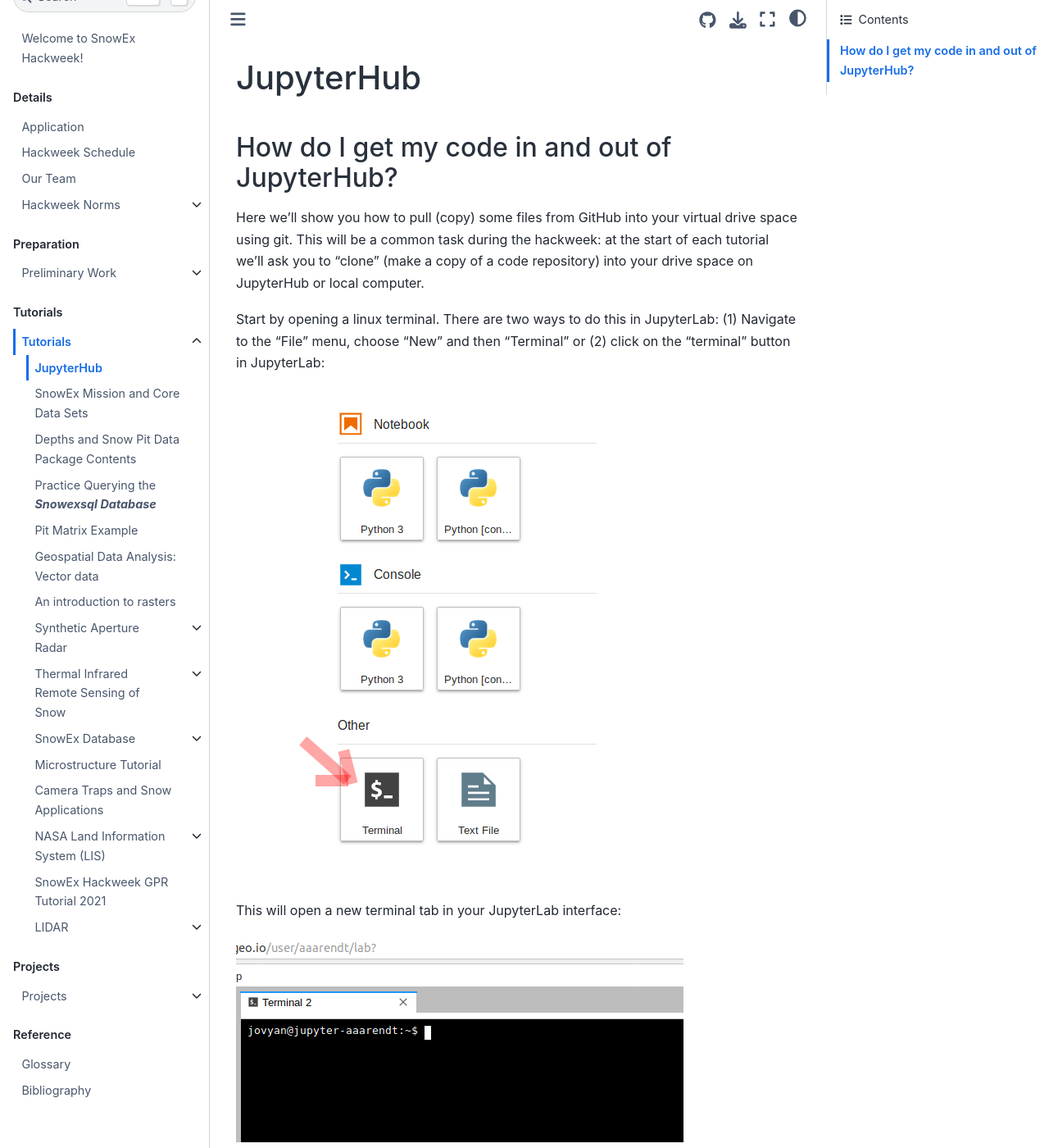
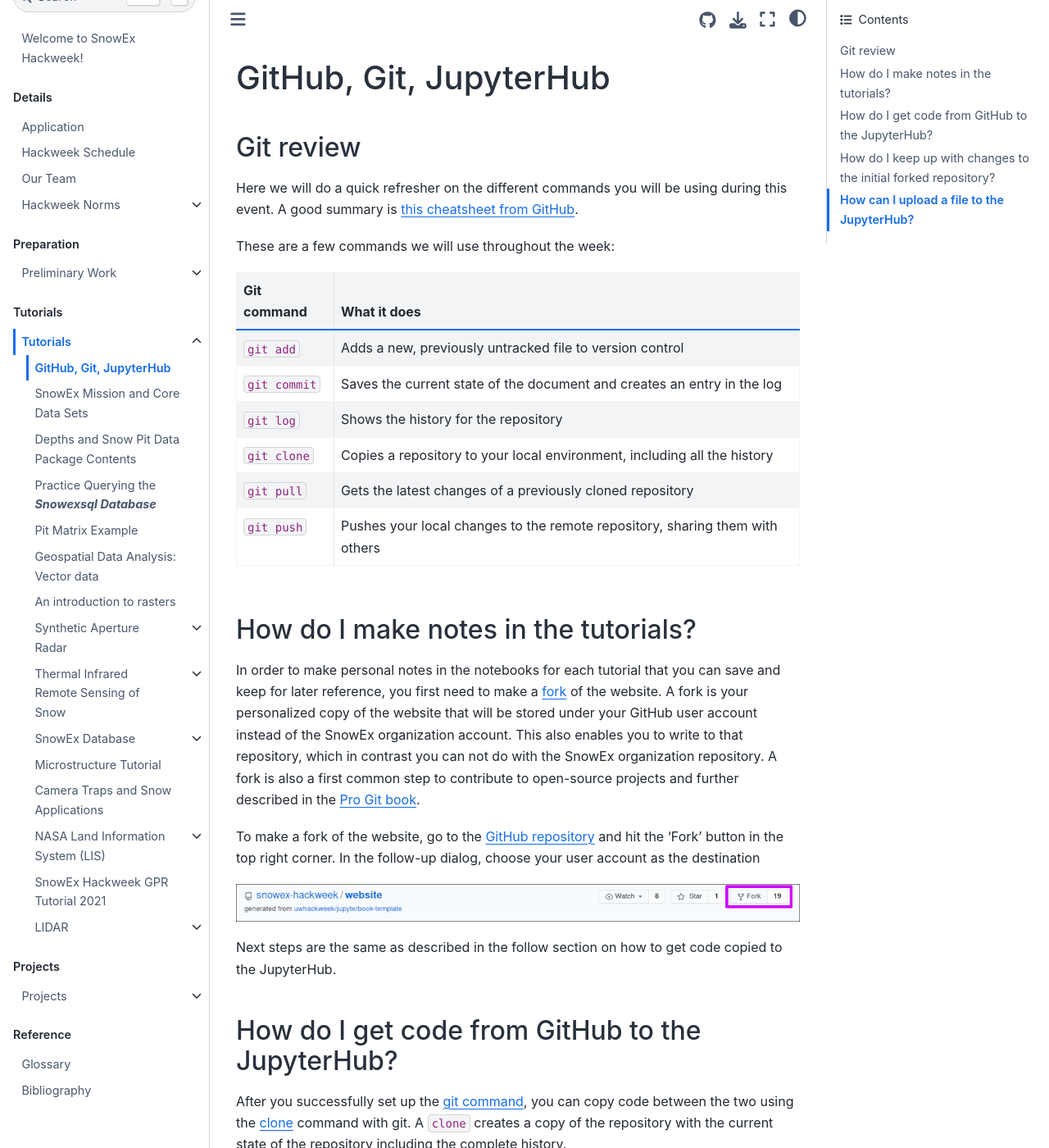
Before and after one commit to snowex-hackweek/website-2021, a Jupyter Book: the page built from book/tutorials/jupyter.md, in a window 1280 px wide and 1400 px high. Shown: the whole window at 82% size. Built offline with Jupyter Book 1.0.4 settings and Sphinx 7.4.7 and the Sphinx Book theme 1.1.4, drawn with Linux system fonts in a browser that asks for light colours; some of the changed text lies outside the part shown.

Commit message:
Tutorial - Update Git, GitHub, and JupyterHub

````diff
--- a/book/tutorials/jupyter.md
+++ b/book/tutorials/jupyter.md
@@ -1,56 +1,219 @@
-# JupyterHub
+# GitHub, Git, JupyterHub
 
-## How do I get my code in and out of JupyterHub?
+## Git review
 
-Here we'll show you how to pull (copy) some files from GitHub into your virtual
-drive space using git. This will be a common task during the hackweek: at the
-start of each tutorial we'll ask you to "clone" (make a copy of a code repository)
-into your drive space on JupyterHub or local computer.
+Here we will do a quick refresher on the different commands you will be using
+during this event. A good summary is [this cheatsheet from GitHub](https://training.github.com/downloads/github-git-cheat-sheet.pdf).
 
-Start by opening a linux terminal. There are two ways to do this in JupyterLab:
-(1) Navigate to the "File" menu, choose "New" and then "Terminal" or (2) click on
-the "terminal" button in JupyterLab:
+These are a few commands we will use throughout the week:
+| Git command | What it does |
+|---|---|
+|`git add` | Adds a new, previously untracked file to version control |
+|`git commit` | Saves the current state of the document and creates an entry in the log |
+|`git log` | Shows the history for the repository |
+| `git clone` | Copies a repository to your local environment, including all the history |
+| `git pull` | Gets the latest changes of a previously cloned repository |
+| `git push` | Pushes your local changes to the remote repository, sharing them with others |
 
-![terminal-button](../img/terminal-button.png)
+## How do I make notes in the tutorials?
 
-This will open a new terminal tab in your JupyterLab interface:
+In order to make personal notes in the notebooks for each tutorial that you
+can save and keep for later reference, you first need to make a
+[fork](https://docs.github.com/en/get-started/quickstart/github-glossary#clone)
+of the website. A fork is your personalized copy of the website that will be
+stored under your GitHub user account instead of the SnowEx organization account.
+This also enables you to write to that repository, which in contrast you can not
+do with the SnowEx organization repository. A fork is also a first common step
+to contribute to open-source projects and further described in the
+[Pro Git book](http://git-scm.com/book/en/v2/GitHub-Contributing-to-a-Project).
 
-![terminal-tab](../img/terminal.png)
+To make a fork of the website, go to the
+[GitHub repository](https://github.com/snowex-hackweek/website)
+and hit the 'Fork' button in the top right corner. In the follow-up dialog,
+choose your user account as the destination
 
-Now you can issue any Linux commands to manage your local file system.
+![github-fork](../img/github-fork.png)
 
-Now let's clone a repository. First, navigate in a browser on your own computer
-to the repository link [here](https://github.com/snowex-hackweek/website). Next,
-click on the green "clone or download" button and then copy the url into your
-clipboard by clicking the copy button:
+Next steps are the same as described in the follow section on how to get code
+copied to the JupyterHub.
 
-![clone](../img/clone.png)
+## How do I get code from GitHub to the JupyterHub?
 
-Now navigate back to your command line in JupyterLab. Type "git clone" and then
-paste in the url:
+After you successfully set up the {ref}`git command<setting-up-git>`, you can
+copy code between the two using the [clone](https://docs.github.com/en/get-started/quickstart/github-glossary#clone)
+command with git. A `clone` creates a copy of the repository with the current
+state of the repository including the complete history.
 
-![terminal-clone](../img/terminal-clone.png)
+### Example: Clone the fork of the website with the tutorials
 
-```{note} A note about cutting and pasting
-Pasting something from your clipboard into the JupyterLab terminal requires holding
-down the "shift" key and right-clicking.  This is different from the usual Linux
-method that only requires a right click.
+1. Go to the your user page on GitHub and select the 'website' repository.
+
+   The URL to clone the repository can be found after clicking on the green 'Code' button.
+
+   ![github-code](../img/github-clone-url.png)
+   <br/><br/>
+
+2. On the JupyterHub, open a new Terminal using the 'Launcher' or via the menu
+   File -> New -> Terminal
+
+   By default, a new Terminal will be in your home directory. Use the `pwd`
+   command to verify:
+
+   ```shell
+      pwd
+   ```
+
+   Output:
+   ```shell
+   /home/jovyan
+   ```
+
+3. In the Terminal, issue the `git clone` command and paste the URL you copied
+   in step 1.
+
+    ```{note} A note about cutting and pasting
+    Pasting something from your clipboard into the JupyterLab terminal requires holding
+    down the "shift" key and right-clicking.  This is different from the usual Linux
+    method that only requires a right click.
+    ```
+
+   ```{attention}
+      The below sample command has the `<github-username>` as a placeholder.
+      This should be replaced with your GitHub username.
+   ```
+
+   Your command should look like this before hitting the Enter key to execute it:
+    ```shell
+    git clone https://github.com/<github-username>/website
+    ```
+
+   Sample output:
+   ```shell
+   Cloning into 'website'...
+   remote: Enumerating objects: 3295, done.
+   remote: Counting objects: 100% (310/310), done.
+   remote: Compressing objects: 100% (212/212), done.
+   remote: Total 3295 (delta 159), reused 201 (delta 80), pack-reused 2985
+   Receiving objects: 100% (3295/3295), 84.81 MiB | 31.23 MiB/s, done.
+   Resolving deltas: 100% (1951/1951), done.
+   ```
+
+4. You now have a local copy of the website.
+
+   To verify, list the current working directory via the `ls` command:
+
+   ```shell
+   (notebook) jovyan@jupyter:~$ ls -l
+   ```
+
+   Sample output:
+   ```shell
+   total 4
+   drwxr-sr-x 6 jovyan users 4096 Jul  9 17:10 website
+   ```
+
+   You will also see the folder on the left-hand side in the file explorer:
+   ![jupyterhub-website-folder](../img/jupyterhub-website-folder.png)
+
+You are now set up to follow along with all tutorials, including making changes
+and then saving those by [recording changes with `git`](http://git-scm.com/book/en/v2/Git-Basics-Recording-Changes-to-the-Repository).
+To store your commits to GitHub, don't forget to issue a `git push` from your
+repository.
+
+## How do I keep up with changes to the initial forked repository?
+
+By making a fork of the website, you are creating a copy of the website as
+of the date you clicked the 'Fork' button. This also means that your version will not
+get any updates automatically if the SnowEx website repository is changed after
+your fork was created.
+
+To update your forked version with changes from the SnowEx version, you need to
+do a one time setup. This process is also called
+['working with a remote'](http://git-scm.com/book/en/v2/Git-Basics-Working-with-Remotes)
+for a git repository.
+
+### Add the SnowEx organization repository as a remote
+
+A remote is defined with a label and a URL. In our case and command below,
+we are using 'SnowEx' as the label and `https://github.com/snowex-hackweek/website.git`
+as the URL.
+
+```shell
+git remote add SnowEx https://github.com/snowex-hackweek/website.git
 ```
-After issuing the Git clone command you should see something like this:
 
-![clone-result](../img/clone-result.png)
+The command will not return any output. Instead, we verify by printing the
+list of known remotes for this repository:
 
-You may also upload files from your local system using the upload button
-(up-pointing arrow) on the top left of the JupyterHub navigation panel. Similarly,
-you may download files to your local system by right-clicking the file and selecting
-download (down-pointing arrow).
+```{attention}
+   The below sample output has the `<github-username>` as a placeholder
+   and should show your GitHub username.
+```
 
-Simple, example GitHub/git/local-workspace workflows for getting a tutorial
-started in your JupyterHub instance and working on a group project are provided.
-The [getting started on a tutorial](https://icesat-2hackweek.github.io/learning-resources/tutorials/getting_started)
-workflow briefly reviews much of the information in this preliminary exercise
-along with steps for keeping the tutorial updated with the original, master copy.
-The [basic git workflow for a project](https://icesat-2hackweek.github.io/learning-resources/projects/example_workflow)
-serves as a reminder of the git workflow for working on a group project while
-minimizing code conflicts that could result from multiple people making changes
-to the same files simultaneously.
+```shell
+ git remote -v
+ SnowEx	https://github.com/snowex-hackweek/website.git (fetch)
+ SnowEx	https://github.com/snowex-hackweek/website.git (push)
+ origin	https://github.com/<github-username>/website.git (fetch)
+ origin	https://github.com/<github-username>/website.git (push)
+```
+
+You are now set up and do not need to repeat this before every update you
+fetch from the website.
+
+### Getting the changes from the originally forked repository
+
+To update your fork of the website, you first need to fetch and then pull
+the changes. A fetch is a pre-step that reads all the changes that need to
+be applied to your fork. The `SnowEx` command options indicates from which
+source the changes will be queried from.
+
+Reading changes from the remote 'SnowEx':
+```shell
+git fetch SnowEx
+```
+
+To now also get and apply those changes, you need to issue a `pull` command.
+In contrast to the above, you also need to specify which branch you want
+to get the changes from. In most cases, this will be the 'main' or 'master' branch
+of a repository.
+
+```{attention}
+It is __highly__ recommend to have no uncommitted changes in your
+repository before pulling changes from a remote. To verify this, a `git status`
+command should return `nothing to commit, working tree clean` at the end of the
+output.
+```
+
+Applying changes from the remote 'SnowEx':
+```shell
+git pull SnowEx main
+```
+
+```{note}
+For more information about branches, see the
+[Pro Git book chapter](http://git-scm.com/book/en/v2/Git-Branching-Branches-in-a-Nutshell)
+```
+
+Last and to update your fork on GitHub, issue a:
+```shell
+git push
+```
+
+### Overview of a forked and then updated repository
+
+![git-fork-clone-update](../img/git-fork-clone-update.png)
+
+## How can I upload a file to the JupyterHub?
+
+```{attention}
+The below description works well for smaller files (<10 MB) or zipped archives.
+Talk to any of the instructiors or post on Slack in case you need to upload
+larger files.
+```
+
+Uploading a file to your userspace on the JupyterHub can be done using the
+user interface in the browser. Below screenshot shows the location of the upload
+button (purple highlighted box), which will open a dialog in your browser.
+
+![upload-file](../img/jupyterhub-upload.png)
````
Also changed, not shown: book/preliminary/git.md (+1 -1 lines), book/img/clone-result.png (deleted), book/img/clone.png (deleted), book/img/git-fork-clone-update.png (added), book/img/github-clone-url.png (added), book/img/github-fork.png (added), book/img/jupyterhub-upload.png (added), book/img/jupyterhub-website-folder.png (added), book/img/terminal-button.png (deleted), book/img/terminal-clone.png (deleted).
